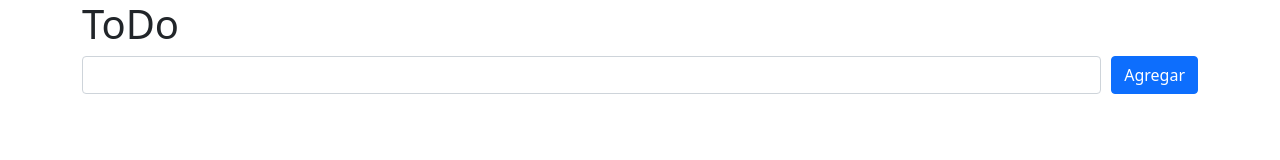
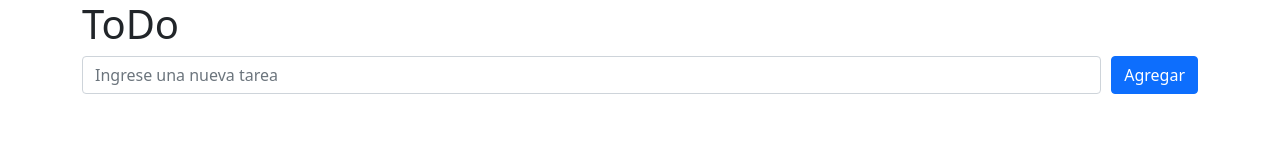
Before and after one commit to AndresRicardo/19_todo, a plain HTML site: page index.html in a window 1280 px wide. Drawn offline with nearby package versions, Linux system fonts and the light colour scheme.

Commit message:
se agrego placeholder

```diff
--- a/index.html
+++ b/index.html
@@ -17,7 +17,8 @@
     <div id="container" class="container">
         <h1 id="pageTitle">ToDo</h1>
         <form id="newTodo">
-            <input type="text" name="newTodoText" id="newTodoText" class="form-control">
+            <input type="text" name="newTodoText" id="newTodoText" class="form-control"
+                placeholder="Ingrese una nueva tarea">
             <button type="submit" id="newTodoButton" class="btn btn-primary">Agregar</button>
         </form>
         <section id="todoList"></section>
```
